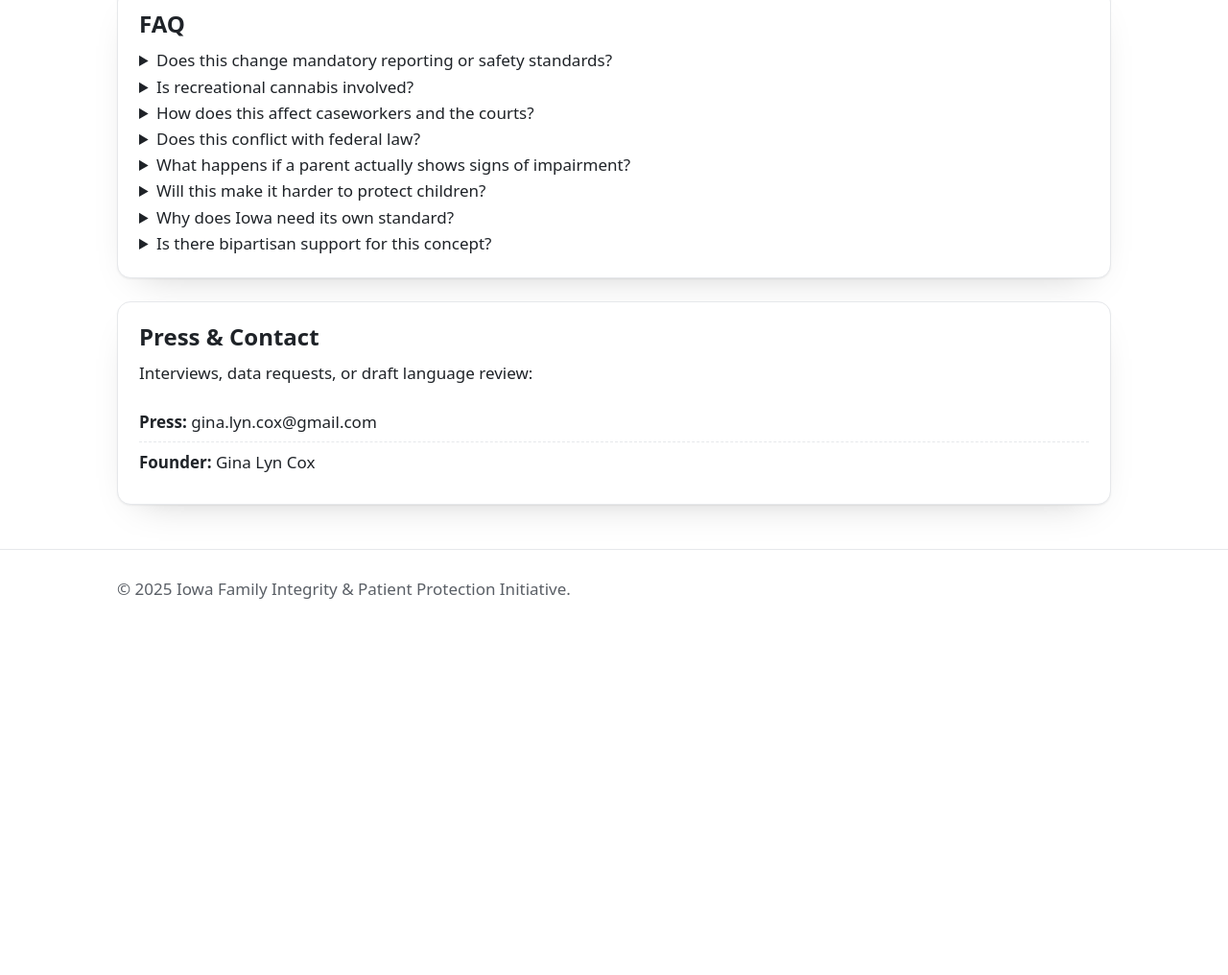
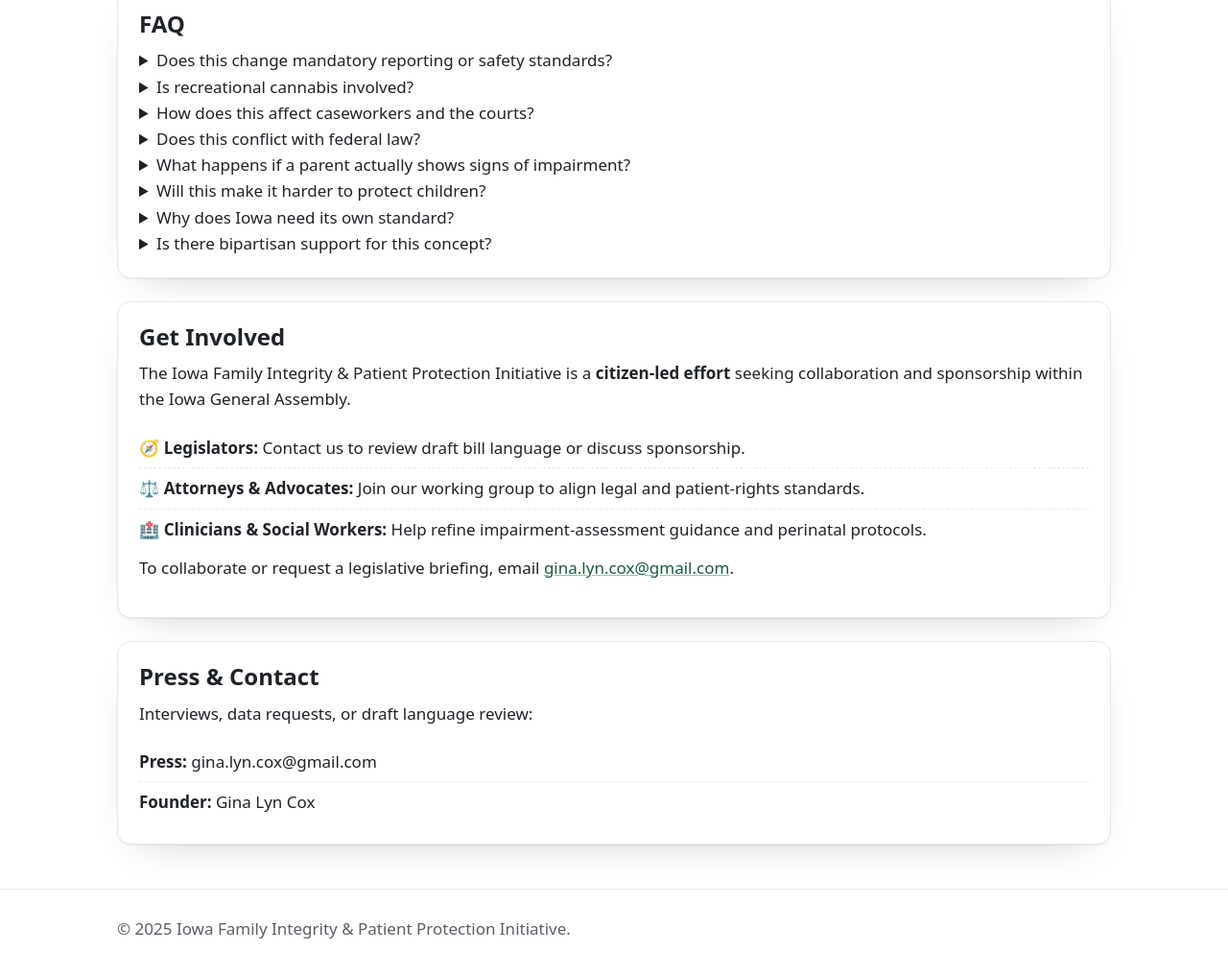
Before and after one commit to ginalyncox/iowa-family-integrity, a plain HTML site: page index.html in a window 1280 px wide. Shown: the part 1604-2620 px from the top of the page at 96% size. Before the commit the page ends 2269 px from the top, so only its background shows below. Drawn offline with Linux system fonts and the light colour scheme.

Commit message:
Update index.html

```diff
--- a/index.html
+++ b/index.html
@@ -5,7 +5,6 @@
   <meta name="viewport" content="width=device-width,initial-scale=1" />
   <title>Iowa Family Integrity & Patient Protection Initiative — Home</title>
 
-  <!-- Meta description & SEO -->
   <meta name="description" content="Protecting Iowa families: impairment, not presence. Legislative reform, Iowa HHS guidance, and judicial education to align child-welfare practice with medical-cannabis law." />
 
   <!-- Social preview -->
@@ -19,11 +18,9 @@
   <meta name="twitter:description" content="Impairment, not presence. Aligning Iowa statute, HHS guidance, and courtroom practice to keep families intact." />
   <meta name="twitter:image" content="https://ginalyncox.github.io/iowa-family-integrity/favicon.png" />
 
-  <!-- Stylesheet & Favicon -->
   <link rel="icon" type="image/png" href="favicon.png" />
   <link rel="stylesheet" href="style.css" />
 </head>
-
 <body>
   <!-- Header -->
   <header class="site-header">
@@ -102,7 +99,7 @@
       </dl>
     </section>
 
-    <!-- Three core actions -->
+    <!-- Core actions -->
     <section class="section" aria-labelledby="features-title">
       <h2 class="sr-only" id="features-title">Core Workstreams</h2>
       <div class="feature-list">
@@ -166,6 +163,25 @@
       </details>
     </section>
 
+    <!-- Get Involved -->
+    <section class="card section" aria-labelledby="involve-title">
+      <h2 id="involve-title">Get Involved</h2>
+      <p>
+        The Iowa Family Integrity & Patient Protection Initiative is a
+        <strong>citizen-led effort</strong> seeking collaboration and sponsorship within
+        the Iowa General Assembly.
+      </p>
+      <ul class="ul-clean">
+        <li>🧭 <strong>Legislators:</strong> Contact us to review draft bill language or discuss sponsorship.</li>
+        <li>⚖️ <strong>Attorneys & Advocates:</strong> Join our working group to align legal and patient-rights standards.</li>
+        <li>🏥 <strong>Clinicians & Social Workers:</strong> Help refine impairment-assessment guidance and perinatal protocols.</li>
+      </ul>
+      <p>
+        To collaborate or request a legislative briefing, email
+        <a href="mailto:gina.lyn.cox@gmail.com">gina.lyn.cox@gmail.com</a>.
+      </p>
+    </section>
+
     <!-- Press & Contact -->
     <section class="card section" aria-labelledby="contact-title">
       <h2 id="contact-title">Press & Contact</h2>
```
